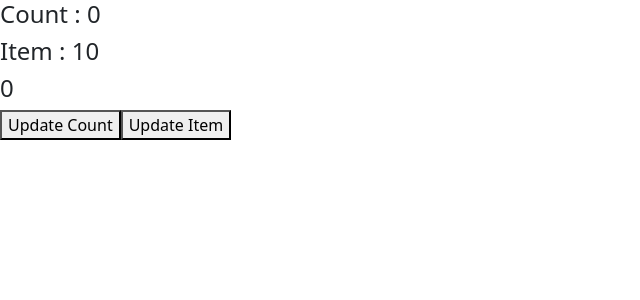
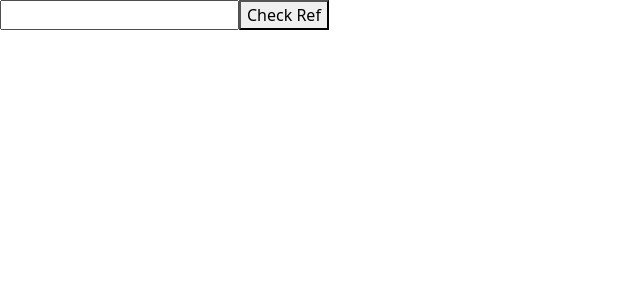
Before and after one commit to vijay4211/parent_to_child, a React (Create React App) app: page / in a window 1280 px wide. Shown: the top 300 px of the page, without its empty margins (0-640 px from the left). Built offline with nearby package versions, Linux system fonts and the light colour scheme.

Commit message:
Ref use in class component

```diff
--- a/src/App.js
+++ b/src/App.js
@@ -1,32 +1,35 @@
-import { useState, useMemo } from "react";
+import { Component, createRef } from "react";
 import "./App.css";
 import "bootstrap/dist/css/bootstrap.min.css";
 
-function App() {
-  //define state
-  const [count, setCount] = useState(0);
-  const [item, setItem] = useState(10);
+class App extends Component {
 
-//useMomo use callback function
-const multiCountMemo = useMemo(
-   //define function
-   function multiCount(){
-    console.log("Multi count");
-    return count * 5;
-  }, [count]
+  //define constructor
+  constructor(){
+    super();
+    this.inputRef = createRef();
+  }
+  componentDidMount(){
+    // console.log(this.inputRef.current.value="1000");
 
-)
+  }
 
-console.log("Render App Component");
+  //define function
+  getVal(){
+    console.log(this.inputRef.current.value);
+    this.inputRef.current.style.color = "red";
+    this.inputRef.current.style.backgroundColor = "black";
+  }
 
-  return (
-    <div>
-      <h4>Count : {count}</h4>
-      <h4>Item : {item}</h4>
-      <h4>{multiCountMemo}</h4>
-      <button onClick={() => setCount(count + 1)}>Update Count</button>
-      <button onClick={() => setItem(item * 10)}>Update Item</button>
-    </div>
-  );
+  render() {
+    //method
+    return (
+      <div>
+
+        <input type="text" ref={this.inputRef}/>
+        <button onClick={()=> this.getVal()}>Check Ref</button>
+      </div>
+    );
+  }
 }
 export default App;
```
